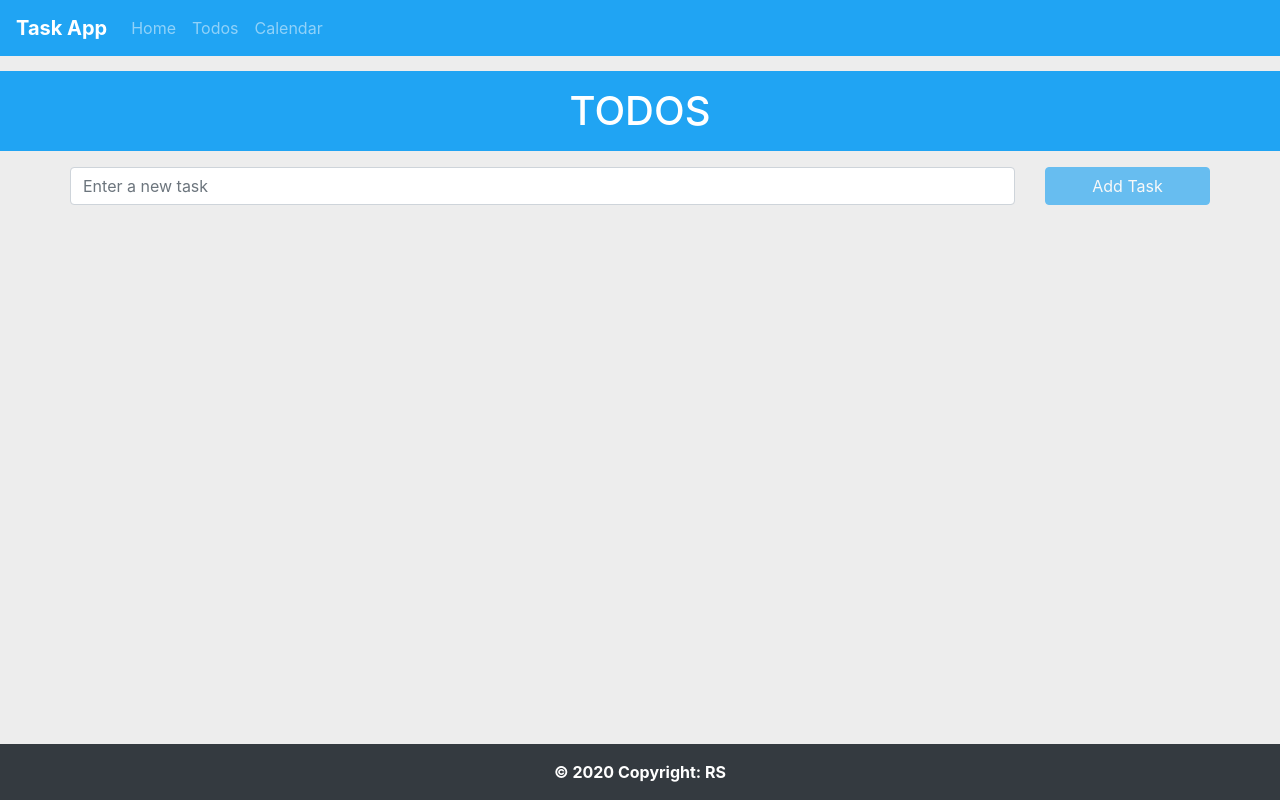
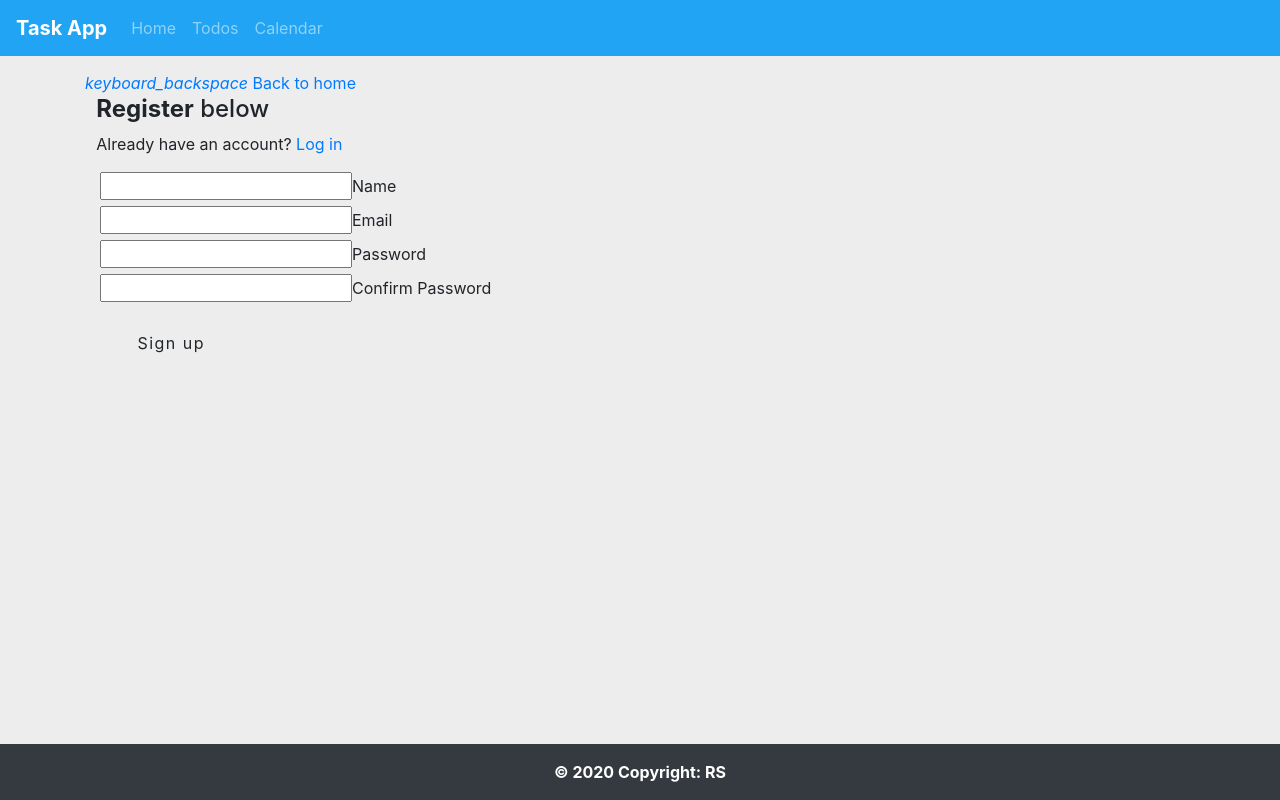
Before and after one commit to relative-studios/react-todo, a React (Create React App) app: page /register in a window 1280 px wide. Built offline with nearby package versions, Linux system fonts and the light colour scheme; no server answers.

Commit message:
Added in client side routing for navigation and authentication

```diff
--- a/package.json
+++ b/package.json
@@ -16,6 +16,7 @@
     "react-bootstrap": "^1.0.0-beta.17",
     "react-dom": "^16.13.0",
     "react-redux": "^7.2.0",
+    "react-router-dom": "^5.1.2",
     "react-scripts": "3.4.0",
     "redux": "^4.0.5",
     "redux-thunk": "^2.3.0"
--- a/public/index.html
+++ b/public/index.html
@@ -35,15 +35,6 @@
   <body>
     <noscript>You need to enable JavaScript to run this app.</noscript>
     <div id="root"></div>
-    <!--
-      This HTML file is a template.
-      If you open it directly in the browser, you will see an empty page.
-
-      You can add webfonts, meta tags, or analytics to this file.
-      The build step will place the bundled scripts into the <body> tag.
-
-      To begin the development, run `npm start` or `yarn start`.
-      To create a production bundle, use `npm run build` or `yarn build`.
-    -->
+    <script src="https://cdnjs.cloudflare.com/ajax/libs/materialize/1.0.0/js/materialize.min.js"></script>
   </body>
 </html>
--- a/src/App.js
+++ b/src/App.js
@@ -1,15 +1,25 @@
 import React from 'react';
-import Todos from './components/todos/Todos';
+import { BrowserRouter as Router, Route } from "react-router-dom";
+
+import Landing from './components/layout/Landing';
+import Register from './components/auth/Register';
+import Login from './components/auth/Login';
 import Header from './components/layout/Header';
 import Footer from './components/layout/Footer';
+import Todos from './components/todos/Todos';
 
 function App() {
   return (
-    <div className="App">
-      <Header />
-      <Todos />
-      <Footer />
-    </div>
+    <Router>
+      <div className="App">
+        <Header />
+        <Route exact path="/" component={Landing} />
+        <Route exact path="/register" component={Register} />
+        <Route exact path="/login" component={Login} />
+        <Route exact path="/todos" component={Todos} />
+        <Footer />
+      </div>
+    </Router>
   );
 }
 
--- /dev/null
+++ b/src/components/auth/Login.js
@@ -0,0 +1,87 @@
+import React, { Component } from "react";
+import { Link } from "react-router-dom";
+class Login extends Component {
+  state = {
+    email: "",
+    password: "",
+    errors: {}
+  };
+
+  onChange = e => {
+    this.setState({ [e.target.id]: e.target.value });
+  };
+
+  onSubmit = e => {
+    e.preventDefault();
+
+    const userData = {
+      email: this.state.email,
+      password: this.state.password
+    };
+
+    console.log(userData);
+  };
+
+  render() {
+    const { errors } = this.state;
+
+    return (
+      <div className="container">
+        <div style={{ marginTop: "4rem" }} className="row">
+          <div className="col s8 offset-s2">
+            <Link to="/" className="btn-flat waves-effect">
+              <i className="material-icons left">keyboard_backspace</i> Back to
+              home
+            </Link>
+            <div className="col s12" style={{ paddingLeft: "11.250px" }}>
+              <h4>
+                <b>Login</b> below
+              </h4>
+              <p className="grey-text text-darken-1">
+                Don't have an account? <Link to="/register">Register</Link>
+              </p>
+            </div>
+            <form noValidate onSubmit={this.onSubmit}>
+              <div className="input-field col s12">
+                <input
+                  onChange={this.onChange}
+                  value={this.state.email}
+                  error={errors.email}
+                  id="email"
+                  type="email"
+                />
+                <label htmlFor="email">Email</label>
+              </div>
+              <div className="input-field col s12">
+                <input
+                  onChange={this.onChange}
+                  value={this.state.password}
+                  error={errors.password}
+                  id="password"
+                  type="password"
+                />
+                <label htmlFor="password">Password</label>
+              </div>
+              <div className="col s12" style={{ paddingLeft: "11.250px" }}>
+                <button
+                  style={{
+                    width: "150px",
+                    borderRadius: "3px",
+                    letterSpacing: "1.5px",
+                    marginTop: "1rem"
+                  }}
+                  type="submit"
+                  className="btn btn-large waves-effect waves-light hoverable blue accent-3"
+                >
+                  Login
+                </button>
+              </div>
+            </form>
+          </div>
+        </div>
+      </div>
+    );
+  }
+}
+
+export default Login;
--- /dev/null
+++ b/src/components/auth/Register.js
@@ -0,0 +1,111 @@
+import React, { Component } from 'react';
+import { Link } from "react-router-dom";
+
+class Register extends Component {
+  state = {
+    name: "",
+    email: "",
+    password: "",
+    password2: "",
+    errors: {}
+  };
+
+  onChange = e => {
+    this.setState({ [e.target.id]: e.target.value });
+  };
+
+  onSubmit = e => {
+    e.preventDefault();
+
+    const newUser = {
+      name: this.state.name,
+      email: this.state.email,
+      password: this.state.password,
+      password2: this.state.password2
+    };
+
+    console.log(newUser);
+  };
+
+  render() {
+    const { errors } = this.state;
+
+    return (
+      <div className="container">
+        <div className="row">
+          <div className="col s8 offset-s2">
+            <Link to="/" className="btn-flat waves-effect">
+              <i className="material-icons left">keyboard_backspace</i> Back to home
+            </Link>
+            <div className="col s12" style={{ paddingLeft: "11.250px" }}>
+              <h4>
+                <b>Register</b> below
+              </h4>
+              <p className="grey-text text-darken-1">
+                Already have an account? <Link to="/login">Log in</Link>
+              </p>
+            </div>
+            <form noValidate onSubmit={this.onSubmit}>
+              <div className="input-field col s12">
+                <input
+                  onChange={this.onChange}
+                  value={this.state.name}
+                  error={errors.name}
+                  id="name"
+                  type="text"
+                />
+                <label htmlFor="name">Name</label>
+              </div>
+              <div className="input-field col s12">
+                <input
+                  onChange={this.onChange}
+                  value={this.state.email}
+                  error={errors.email}
+                  id="email"
+                  type="email"
+                />
+                <label htmlFor="email">Email</label>
+              </div>
+              <div className="input-field col s12">
+                <input
+                  onChange={this.onChange}
+                  value={this.state.password}
+                  error={errors.password}
+                  id="password"
+                  type="password"
+                />
+                <label htmlFor="password">Password</label>
+              </div>
+              <div className="input-field col s12">
+                <input
+                  onChange={this.onChange}
+                  value={this.state.password2}
+                  error={errors.password2}
+                  id="password2"
+                  type="password"
+                />
+                <label htmlFor="password2">Confirm Password</label>
+              </div>
+              <div className="col s12" style={{ paddingLeft: "11.250px" }}>
+                <button
+                  style={{
+                    width: "150px",
+                    borderRadius: "3px",
+                    letterSpacing: "1.5px",
+                    marginTop: "1rem"
+                  }}
+                  type="submit"
+                  className="btn btn-large waves-effect waves-light hoverable blue accent-3"
+                >
+                  Sign up
+                </button>
+              </div>
+            </form>
+          </div>
+        </div>
+      </div>
+    );
+  }
+}
+
+export default Register;
--- a/src/components/layout/Header.js
+++ b/src/components/layout/Header.js
@@ -9,9 +9,9 @@ function Header() {
         <Navbar.Toggle aria-controls="basic-navbar-nav" />
         <Navbar.Collapse id="basic-navbar-nav">
           <Nav className="text-white mr-auto">
-            <Nav.Link href="#home">Home</Nav.Link>
-            <Nav.Link href="#link">Todos</Nav.Link>
-            <Nav.Link href="#link">Calendar</Nav.Link>
+            <Nav.Link href="/">Home</Nav.Link>
+            <Nav.Link href="/todos">Todos</Nav.Link>
+            <Nav.Link href="#">Calendar</Nav.Link>
           </Nav>
         </Navbar.Collapse>
       </Navbar>
--- /dev/null
+++ b/src/components/layout/Landing.js
@@ -0,0 +1,43 @@
+import React, { Component } from "react";
+import { Link } from "react-router-dom";
+
+class Landing extends Component {
+  render() {
+    return (
+      <div style={{ height: "75vh" }} className="container valign-wrapper">
+        <div className="row">
+          <div className="col s12 center-align">
+            <div className="col s6">
+              <Link
+                to="/register"
+                style={{
+                  width: "140px",
+                  borderRadius: "3px",
+                  letterSpacing: "1.5px"
+                }}
+                className="btn btn-large waves-effect waves-light hoverable blue accent-3"
+              >
+                Register
+              </Link>
+            </div>
+            <div className="col s6">
+              <Link
+                to="/login"
+                style={{
+                  width: "140px",
+                  borderRadius: "3px",
+                  letterSpacing: "1.5px"
+                }}
+                className="btn btn-large btn-flat waves-effect white black-text"
+              >
+                Log In
+              </Link>
+            </div>
+          </div>
+        </div>
+      </div>
+    );
+  }
+}
+
+export default Landing;
```
Also changed, not shown: 1 other file (tests, documents, lock files or other folders).
